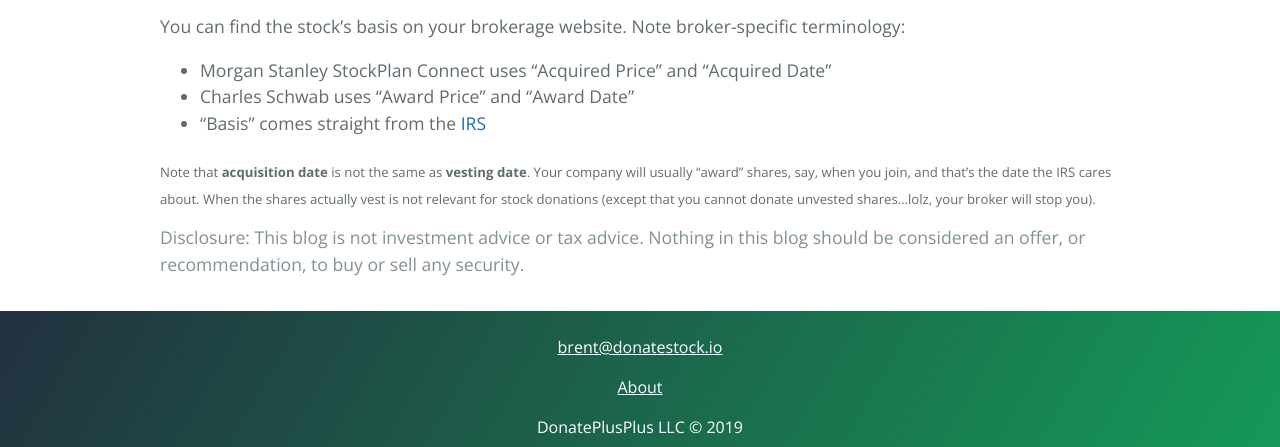
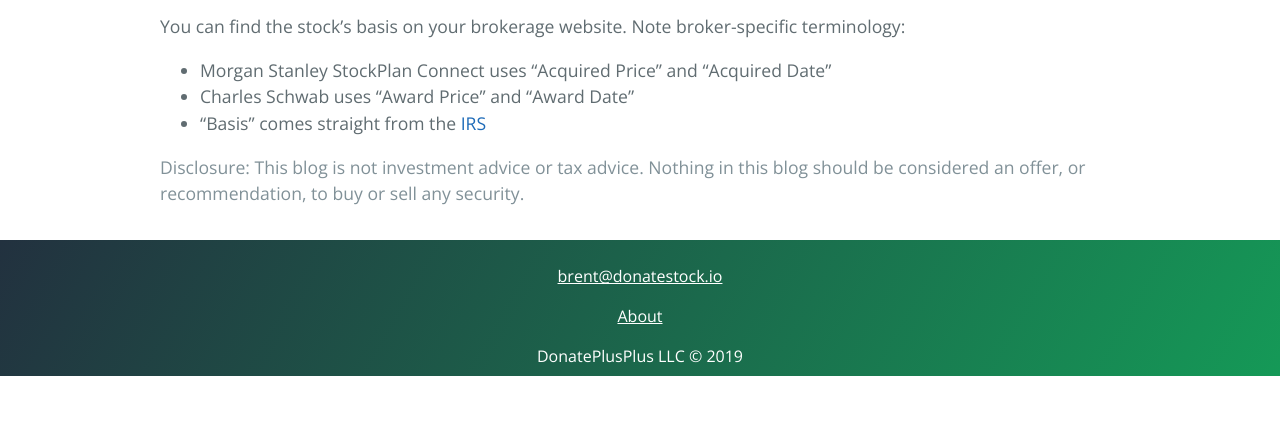
Before and after one commit to brntsllvn/donate-stock, a Jekyll site: the page built from _posts/2019-02-09-the-right-conditions-to-donate-stock.markdown, in a window 1280 px wide and 900 px high, scrolled down 1249 px, cut to the strip 453-900 px from the top of the window. Built offline with Jekyll 4.4.1, drawn with Linux system fonts in a browser that asks for light colours; after the commit the page ends 2078 px from its top, so only the background shows below that.

Commit message:
remove note

```diff
--- a/_posts/2019-02-09-the-right-conditions-to-donate-stock.markdown
+++ b/_posts/2019-02-09-the-right-conditions-to-donate-stock.markdown
@@ -26,5 +26,3 @@ You can find the stock's basis on your brokerage website. Note broker-specific t
 + Morgan Stanley StockPlan Connect uses "Acquired Price" and "Acquired Date"
 + Charles Schwab uses "Award Price" and "Award Date"
 + "Basis" comes straight from the [IRS](https://www.irs.gov/pub/irs-pdf/p526.pdf)
-
-<sub>Note that **acquisition date** is not the same as **vesting date**. Your company will usually "award" shares, say, when you join, and that's the date the IRS cares about. When the shares actually vest is not relevant for stock donations (except that you cannot donate unvested shares...lolz, your broker will stop you).</sub>
```
